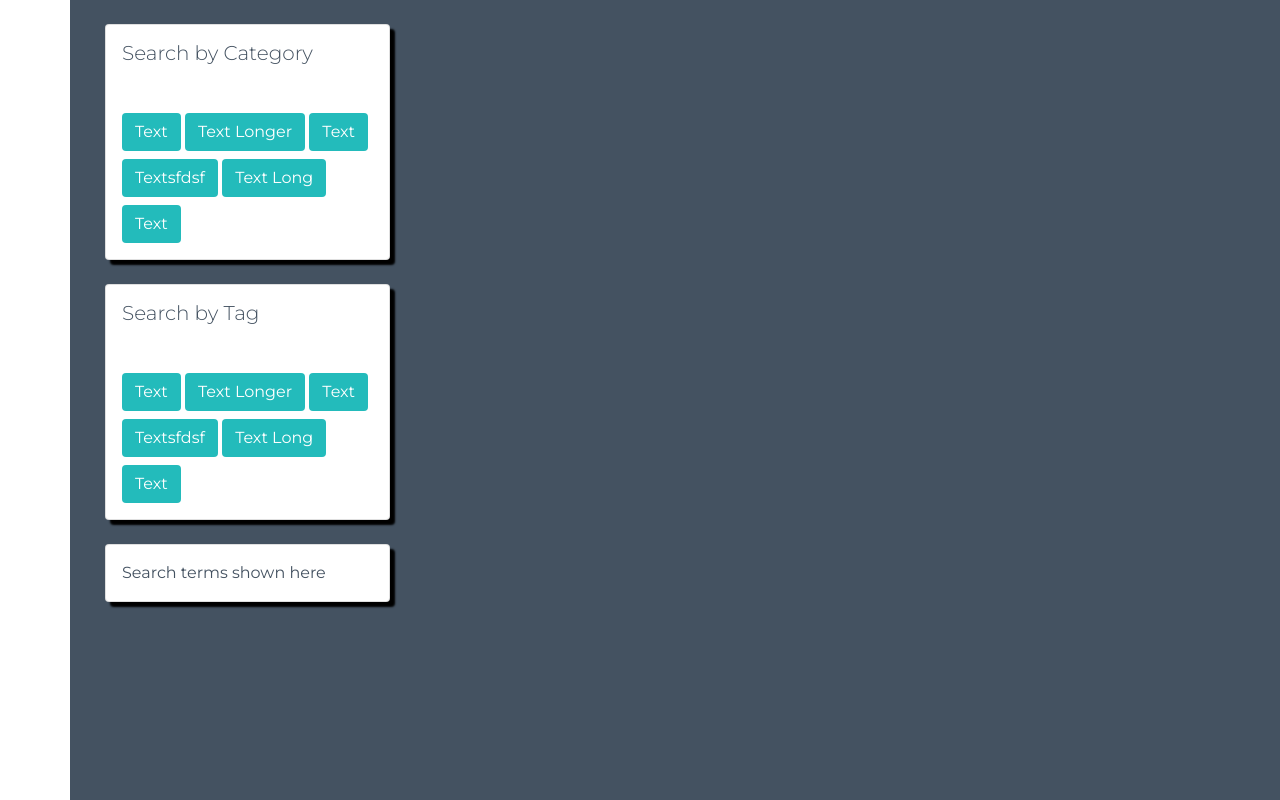
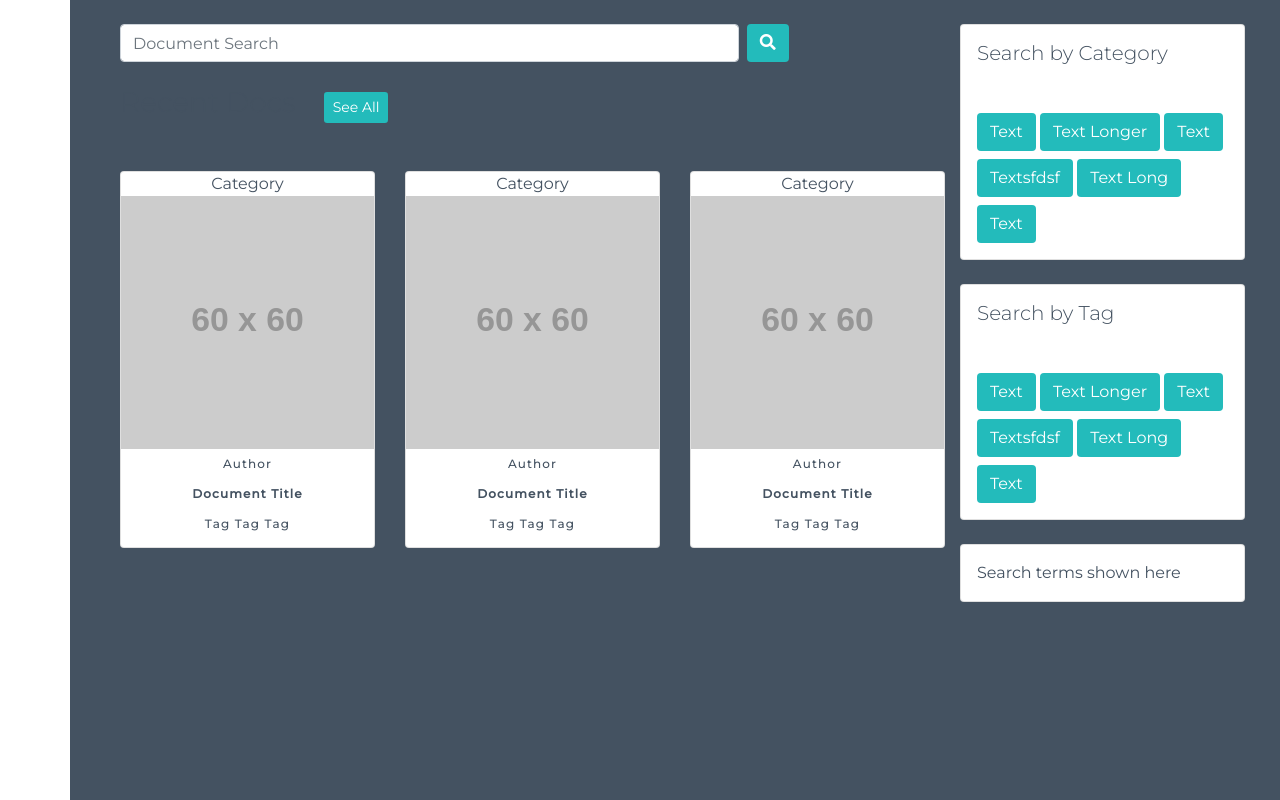
Before and after one commit to ShavingSeagull/TheHub, a Django app: page /documents/ in a window 1280 px wide. Run offline with Django 3.2, Linux system fonts and the light colour scheme; grey boxes labelled with a size stand in for pictures from a placeholder-image service; some libraries are stand-ins or nearby versions.

Commit message:
Started work on the document list portion of the document_list template (not complete)

```diff
--- a/templates/documents/document_list.html
+++ b/templates/documents/document_list.html
@@ -9,8 +9,56 @@
 {% block main_content %}
 <section class="container">
     <div class="row">
-        <div class="col-12 col-lg-3 order-lg-last">
-            <article class="row card docs-sidebar-card mt-4">
+        <!-- Document List Area -->
+        <div class="col-12 col-lg-9">
+            <!-- Document Search Bar -->
+            <div class="row">
+                <form class="col-12 form-inline mt-4">
+                    <input class="form-control w-75" name="q" type="text" placeholder="Document Search" required>
+                    <button class="btn branded-btn ml-2" type="submit"><i class="fas fa-search"></i></button>
+                </form>
+            </div>
+            <!-- Recent Docs header -->
+            <div class="row">
+                <div class="col-12 mt-4 doc-list-header">
+                    <h3 class="white-text d-inline-block mb-0">Recent Docs</h3>
+                    <a href="#" class="btn btn-sm branded-btn d-inline-block ml-4">See All</a>
+                </div>
+            </div>
+            <!-- Recent Docs cards -->
+            <div class="row">
+                <div class="col-12 col-md-6 col-lg-4 mt-5">
+                    <div class="card docs-list-card text-center">
+                        <div class="ribbon"><span>Category</span></div>
+                        <img src="https://dummyimage.com/60x60/000/fff" class="doc-list-card-img" alt="Author Display Picture">
+                        <p class="mt-2">Author</p>
+                        <p><strong>Document Title</strong></p>
+                        <p><span>Tag</span> <span>Tag</span> <span>Tag</span></p>
+                    </div>
+                </div>
+                <div class="col-12 col-md-6 col-lg-4 mt-5">
+                    <div class="card docs-list-card text-center">
+                        <div class="ribbon"><span>Category</span></div>
+                        <img src="https://dummyimage.com/60x60/000/fff" class="doc-list-card-img" alt="Author Display Picture">
+                        <p class="mt-2">Author</p>
+                        <p><strong>Document Title</strong></p>
+                        <p><span>Tag</span> <span>Tag</span> <span>Tag</span></p>
+                    </div>
+                </div>
+                <div class="col-12 col-md-6 col-lg-4 mt-5">
+                    <div class="card docs-list-card text-center">
+                        <div class="ribbon"><span>Category</span></div>
+                        <img src="https://dummyimage.com/60x60/000/fff" class="doc-list-card-img" alt="Author Display Picture">
+                        <p class="mt-2">Author</p>
+                        <p><strong>Document Title</strong></p>
+                        <p><span>Tag</span> <span>Tag</span> <span>Tag</span></p>
+                    </div>
+                </div>
+            </div>
+        </div>
+        <!-- Sidebar area for searching categories and tags -->
+        <div class="col-12 col-lg-3">
+            <article class="row card docs-list-card mt-4">
                 <div class="col-12 p-3">
                     <h5>Search by Category</h5>
                 </div>
@@ -23,7 +71,7 @@
                     <button class="btn branded-btn mt-2 mx-auto">Text</button>
                 </div>
             </article>
-            <article class="row card docs-sidebar-card mt-4">
+            <article class="row card docs-list-card mt-4">
                 <div class="col-12 p-3">
                     <h5>Search by Tag</h5>
                 </div>
@@ -36,7 +84,7 @@
                     <button class="btn branded-btn mt-2 mx-auto">Text</button>
                 </div>
             </article>
-            <article class="row card docs-sidebar-card mt-4">
+            <article class="row card docs-list-card mt-4">
                 <div class="col-12 p-3">
                     Search terms shown here
                 </div>
```
